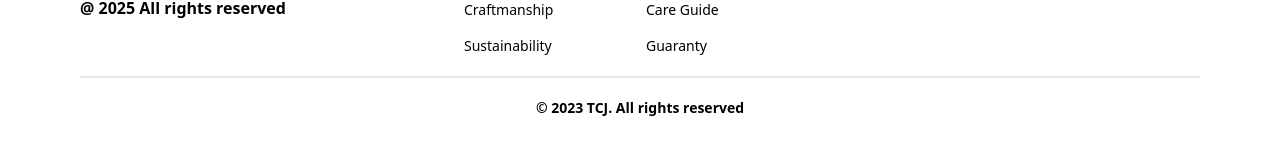
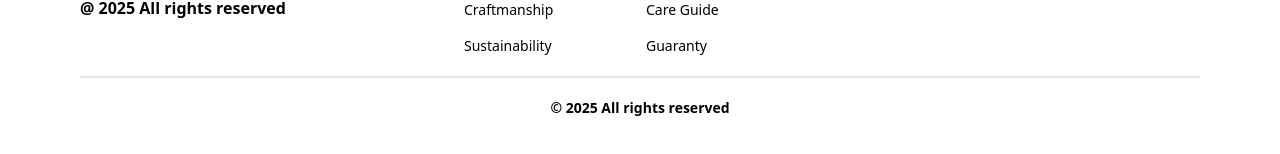
Before and after one commit to jaoharil/RilsWeb, a React (Vite) app: page / in a window 1280 px wide. Shown: the part 3418-3572 px from the top of the page. Built offline with nearby package versions, Linux system fonts and the light colour scheme.

Commit message:
creat footer

```diff
--- a/src/components/Footer/Footer.jsx
+++ b/src/components/Footer/Footer.jsx
@@ -73,7 +73,7 @@ const Footer = () => {
         </div>
 
         {/* bottom section */}
-        <p className="text-center text-sm font-semibold  border-t-2 pt-5 mt-5">&copy; 2023 TCJ. All rights reserved</p>
+        <p className="text-center text-sm font-semibold  border-t-2 pt-5 mt-5">&copy; 2025 All rights reserved</p>
       </div>
     </motion.footer>
   );
```
